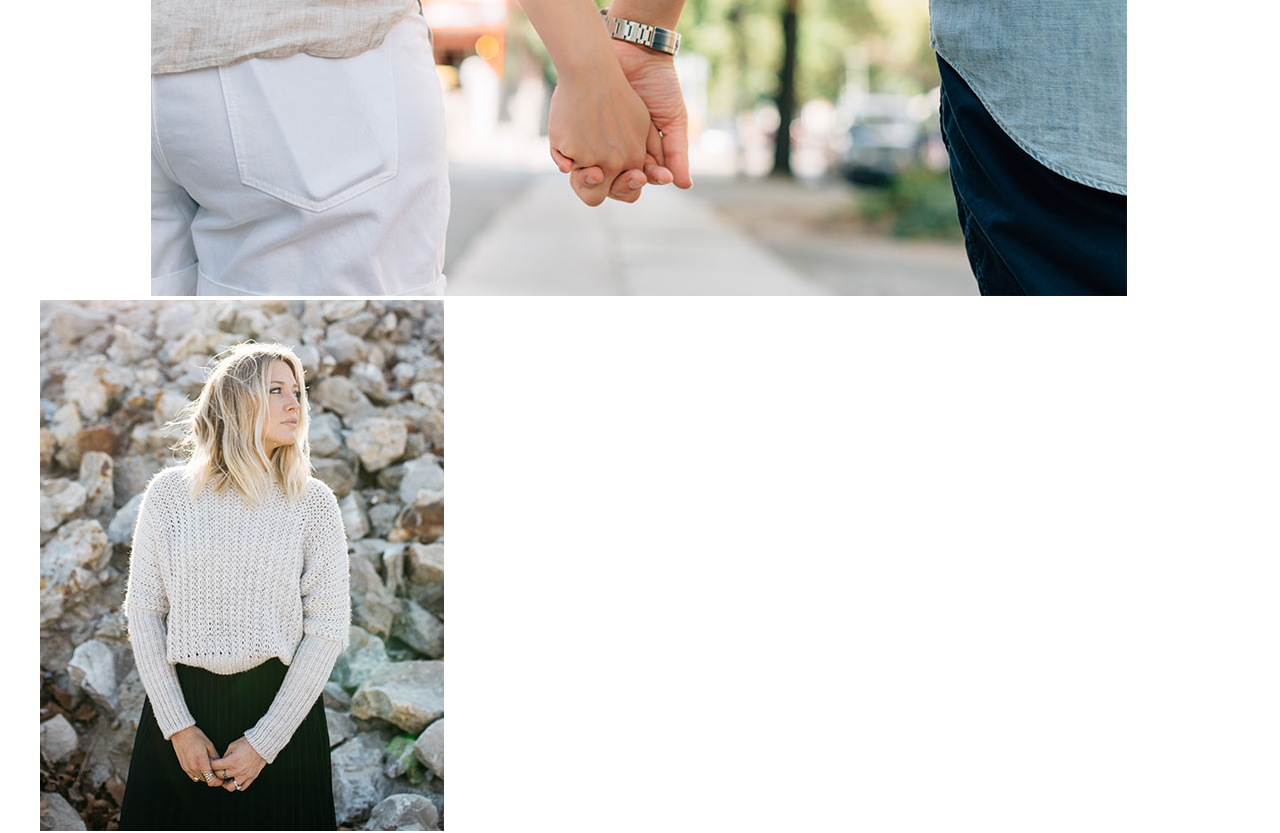
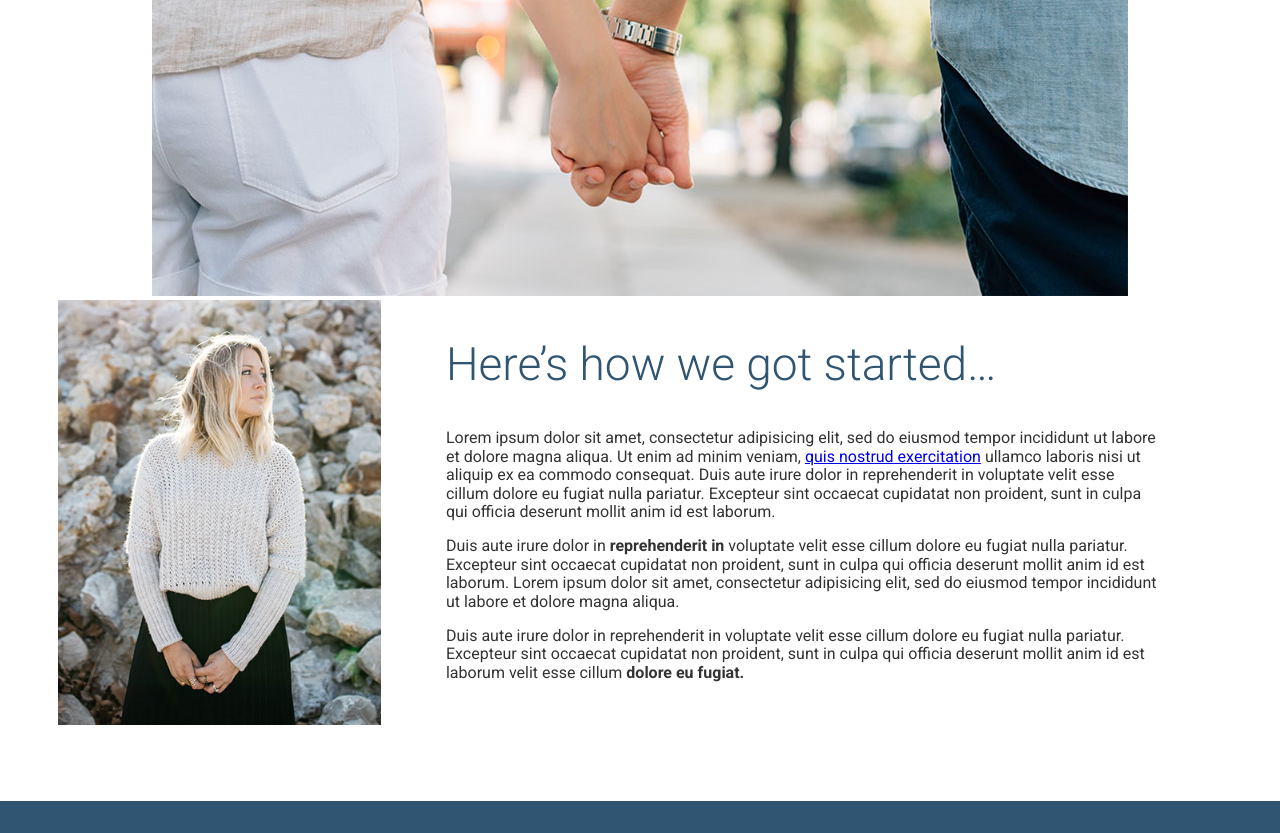
Before and after one commit to majekolaitan/travel-site, a website: page app/index.html in a window 1280 px wide. Shown: the part 1215-2048 px from the top of the page. Drawn offline with Linux system fonts and the light colour scheme.

Commit message:
024 Column Layout Block

```diff
--- a/app/assets/styles/base/_global.css
+++ b/app/assets/styles/base/_global.css
@@ -7,3 +7,7 @@ img {
 	max-width: 100%;
 	height: auto;
 }
+
+* {
+	box-sizing: border-box;
+}
--- a/app/assets/styles/base/_mixins.css
+++ b/app/assets/styles/base/_mixins.css
@@ -15,3 +15,11 @@
 		@mixin-content;
 	}
 }
+
+@define-mixin clearfix {
+	&::after {
+		content: "";
+		clear: both;
+		display: table;
+	}
+}
--- /dev/null
+++ b/app/assets/styles/modules/_row.css
@@ -0,0 +1,24 @@
+.row {
+
+	@mixin clearfix;
+
+	&--gutters {
+		padding-right: -65px;
+	}
+
+	&--gutters > div {
+		padding-right: 65px;
+	}
+
+	@mixin atMedium {
+		&__medium-4 {
+			float: left;
+			width: 33.33%;
+		}
+
+		&__medium-8 {
+			float: left;
+			width: 66.66%;
+		}
+	}
+}
--- a/app/assets/styles/modules/_wrapper.css
+++ b/app/assets/styles/modules/_wrapper.css
@@ -1,4 +1,5 @@
 .wrapper {
+	overflow: hidden;
 	padding-left: 18px;
 	padding-right: 18px;
 	max-width: 1200px;
@@ -6,7 +7,7 @@
 	margin-right: auto;
 
 	&--medium {
-		max-width: 978px;
+		max-width: 976px;
 	}
 
 	.wrapper {
--- a/app/assets/styles/styles.css
+++ b/app/assets/styles/styles.css
@@ -7,3 +7,4 @@
 @import "modules/_wrapper";
 @import "modules/_page-section";
 @import "modules/_headline";
+@import "modules/_row";
--- a/app/index.html
+++ b/app/index.html
@@ -45,11 +45,17 @@
       <div class="wrapper wrapper--medium">
         <img src="assets/images/first-trip.jpg" alt="Couple walking down a street.">
       </div>
-      <img src="assets/images/our-start.jpg" alt="Our founder, Jane Doe">
-      <h2 class="headline">Here&rsquo;s how we got started&hellip;</h2>
-      <p>Lorem ipsum dolor sit amet, consectetur adipisicing elit, sed do eiusmod tempor incididunt ut labore et dolore magna aliqua. Ut enim ad minim veniam, <a href="#">quis nostrud exercitation</a> ullamco laboris nisi ut aliquip ex ea commodo consequat. Duis aute irure dolor in reprehenderit in voluptate velit esse cillum dolore eu fugiat nulla pariatur. Excepteur sint occaecat cupidatat non proident, sunt in culpa qui officia deserunt mollit anim id est laborum.</p>
-      <p>Duis aute irure dolor in <strong>reprehenderit in</strong> voluptate velit esse cillum dolore eu fugiat nulla pariatur. Excepteur sint occaecat cupidatat non proident, sunt in culpa qui officia deserunt mollit anim id est laborum. Lorem ipsum dolor sit amet, consectetur adipisicing elit, sed do eiusmod tempor incididunt ut labore et dolore magna aliqua.</p>
-      <p>Duis aute irure dolor in reprehenderit in voluptate velit esse cillum dolore eu fugiat nulla pariatur. Excepteur sint occaecat cupidatat non proident, sunt in culpa qui officia deserunt mollit anim id est laborum velit esse cillum <strong>dolore eu fugiat.</strong></p>
+      <div class="row row--gutters">
+        <div class="row__medium-4">
+          <img src="assets/images/our-start.jpg" alt="Our founder, Jane Doe">
+        </div>
+        <div class="row__medium-8">
+          <h2 class="headline">Here&rsquo;s how we got started&hellip;</h2>
+          <p>Lorem ipsum dolor sit amet, consectetur adipisicing elit, sed do eiusmod tempor incididunt ut labore et dolore magna aliqua. Ut enim ad minim veniam, <a href="#">quis nostrud exercitation</a> ullamco laboris nisi ut aliquip ex ea commodo consequat. Duis aute irure dolor in reprehenderit in voluptate velit esse cillum dolore eu fugiat nulla pariatur. Excepteur sint occaecat cupidatat non proident, sunt in culpa qui officia deserunt mollit anim id est laborum.</p>
+          <p>Duis aute irure dolor in <strong>reprehenderit in</strong> voluptate velit esse cillum dolore eu fugiat nulla pariatur. Excepteur sint occaecat cupidatat non proident, sunt in culpa qui officia deserunt mollit anim id est laborum. Lorem ipsum dolor sit amet, consectetur adipisicing elit, sed do eiusmod tempor incididunt ut labore et dolore magna aliqua.</p>
+          <p>Duis aute irure dolor in reprehenderit in voluptate velit esse cillum dolore eu fugiat nulla pariatur. Excepteur sint occaecat cupidatat non proident, sunt in culpa qui officia deserunt mollit anim id est laborum velit esse cillum <strong>dolore eu fugiat.</strong></p>
+        </div>
+      </div>
     </div>
   </div>
 
--- a/app/temp/styles/styles.css
+++ b/app/temp/styles/styles.css
@@ -460,6 +460,11 @@ img {
 	height: auto;
 }
 
+* {
+	-webkit-box-sizing: border-box;
+	        box-sizing: border-box;
+}
+
 .large-hero {
 	border-bottom: 10px solid #2f5572;
 	position: relative;
@@ -548,6 +553,7 @@ img {
 	}
 
 .wrapper {
+	overflow: hidden;
 	padding-left: 18px;
 	padding-right: 18px;
 	max-width: 1200px;
@@ -556,7 +562,7 @@ img {
 }
 
 .wrapper--medium {
-		max-width: 978px;
+		max-width: 976px;
 	}
 
 .wrapper .wrapper {
@@ -633,3 +639,29 @@ img {
 .headline--b-margin-large {
 		margin-bottom: 1.6em;
 	}
+
+.row::after {
+		content: "";
+		clear: both;
+		display: table;
+	}
+
+.row--gutters {
+		padding-right: -65px;
+	}
+
+.row--gutters > div {
+		padding-right: 65px;
+	}
+
+@media (min-width: 800px) {
+		.row__medium-4 {
+			float: left;
+			width: 33.33%;
+		}
+
+		.row__medium-8 {
+			float: left;
+			width: 66.66%;
+		}
+	}
```
